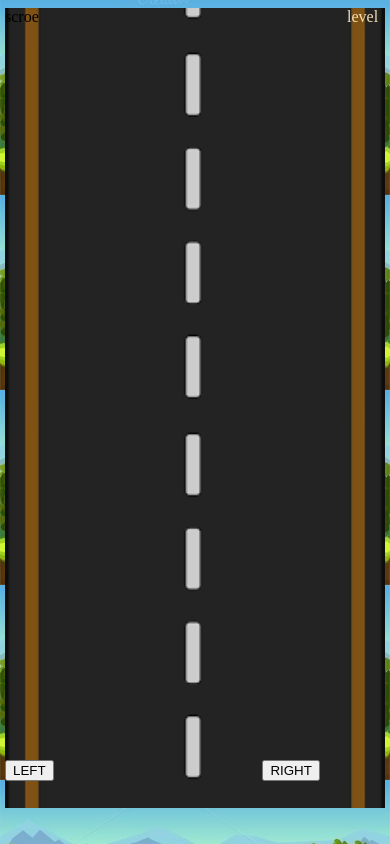
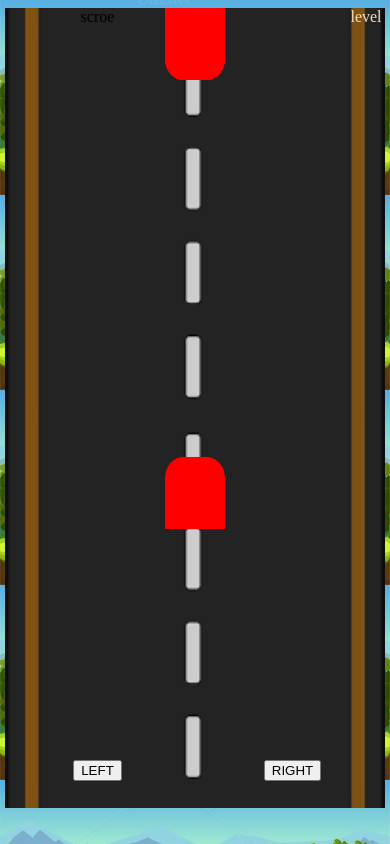
Before and after one commit to krishna4142/CAR-GAME, a plain HTML site: page index.html in a window 390 px wide. Both pictures are taken after a click on the button "START". Drawn offline with Linux system fonts and the light colour scheme.

Commit message:
adding mibile directions

```diff
--- a/index.html
+++ b/index.html
@@ -31,11 +31,15 @@
     </div>
     <div class="alert">This one can be open at laptops/computer ......</div>
     <div class="mobile">
+         <div class="mobilecar own"></div>
+         <div class="mobilecar encar1"></div>
+         <div class="mobilecar encar2"></div>
+         <div class="mobilecar encar3"></div>
         <div class="scroe_mobile">scroe</div>
         <div class="level_mobile">level</div>
         <button class="startmobile"><span onclick="startmobile()" class="start_btn" >START</span></button>
-        <button class="left_mobile" onclick="left()">   LEFT</button>
-        <button class="right_mobile" onclick="right()">RIGHT</button>
+        <button class="left_mobile" onclick="leftmobile()">   LEFT</button>
+        <button class="right_mobile" onclick="rightmobile()">RIGHT</button>
     </div>
     </div>
     <script src="rod.js"></script>
--- a/rod.js
+++ b/rod.js
@@ -168,3 +168,22 @@ let clearInterval
             mobile.classList.add("mobileone")
             mobile.style.animation="road 3s infinite linear"
         }
+
+        // mobile directions
+        let leftmo=document.querySelector(".own");
+        let rightmo=document.querySelector(".right_mobile");
+        let mobileval=11;
+        function leftmobile(){
+            mobileval=mobileval-1;
+            if(mobileval<=11){
+                mobileval=11;
+            }
+            leftmo.style.left=`${mobileval}%`;
+        }
+        function rightmobile(){
+            mobileval++;
+            if(mobileval>=72){
+                mobileval=72;
+             }
+            leftmo.style.left=`${mobileval}%`;
+        }
--- a/style.css
+++ b/style.css
@@ -130,7 +130,10 @@ body{
         background: url(road.png);
         background-repeat: repeat-y;
         background-size: 100%;
+        display: flex;
+        /* flex-direction: column; */
         /* animation: road 3s infinite linear; */
+        justify-content: space-around;
     }
     .mobile_scroe{
         position: absolute;
@@ -140,12 +143,12 @@ body{
         position: absolute;
         top: 90%;
     }
-    .left_mobile{
-        margin-left: 0;
+    .left_mobile,.scroe_mobile{
+        margin-left: -50%;
         display: none;
     }
-    .right_mobile{
-        margin-left: 66%;
+    .right_mobile,.level_mobile{
+        margin-left: 50%;
         display: none;
     }
     .level_mobile{
@@ -158,7 +161,7 @@ body{
     .startmobile{
         display: block;
         position: absolute;
-        margin-left: 33%;
+        /* margin-left: 35%; */
         top: 45%;
         background-color: rgb(10, 190, 61);
         color: aliceblue;
@@ -172,4 +175,21 @@ body{
     .scroe_mobile{
         position: absolute;
     }
+    .mobilecar{
+
+
+        position: absolute;
+        width: 15%;
+        height: 70px;
+        background: red;
+        border: 1px solid red;
+        border-radius: 0 0 30% 30% ;
+        /* display: none; */
+        /* animation: sai 2s infinite; */
+    }
+    .own{
+        margin-top: 115%;
+        border-radius: 30% 30% 0 0;
+     }
+
  }
```
